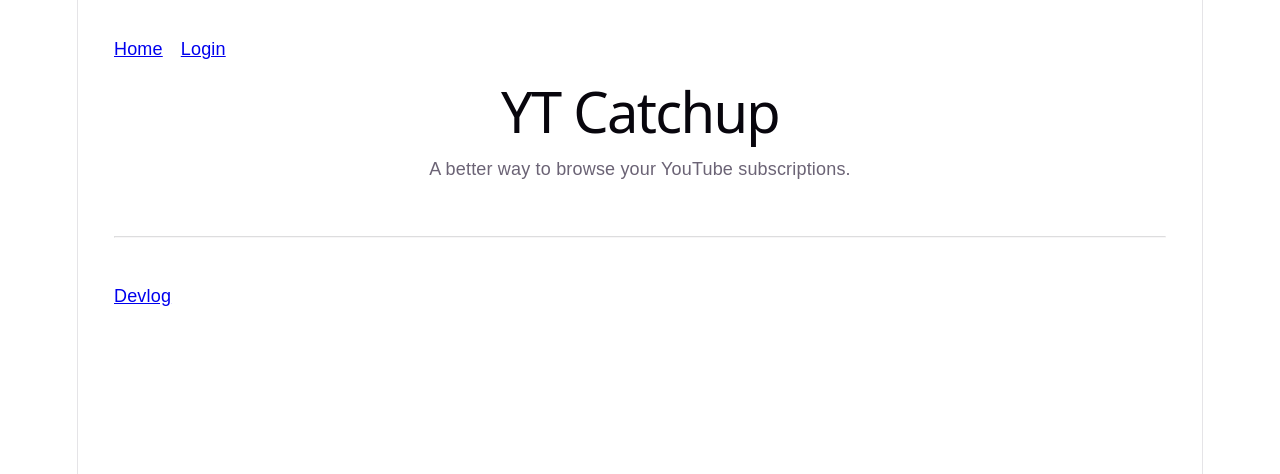
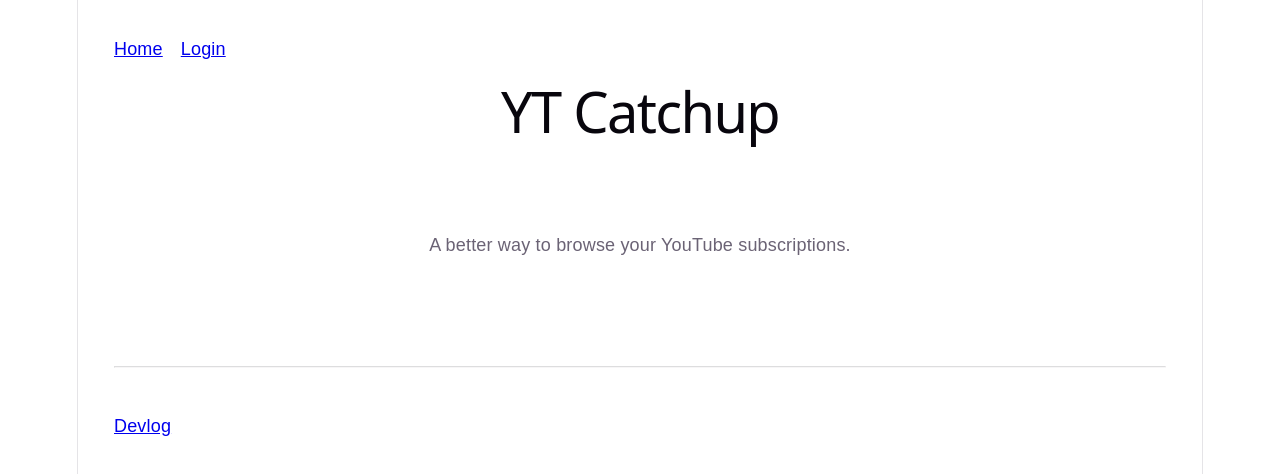
Before and after one commit to jeanbeanie/better-yt-tv, a React (Vite) app in the folder client/: page / in a window 1280 px wide. Shown: the top 474 px of the page. Built offline with nearby package versions, Linux system fonts and the light colour scheme; no server answers.

Commit message:
Add more vertical breathing room to the homepage
- Wrap the homepage body in the same margin: "6rem 0" spacing
  LivePage already uses, for visual consistency between the two

```diff
--- a/client/src/pages/HomePage.tsx
+++ b/client/src/pages/HomePage.tsx
@@ -15,6 +15,7 @@
   return (
     <main>
       <h1>YT Catchup</h1>
+      <div style={{ margin: "6rem 0" }}>
         <p>A better way to browse your YouTube subscriptions.</p>
 
         {loading && <p>Loading user...</p>}
@@ -28,6 +29,7 @@
             <Link to="/all">Go to /all videos</Link>
           </div>
         )}
+      </div>
     </main>
   );
 }
```
Lines whose indentation alone changed are shown as unchanged.
